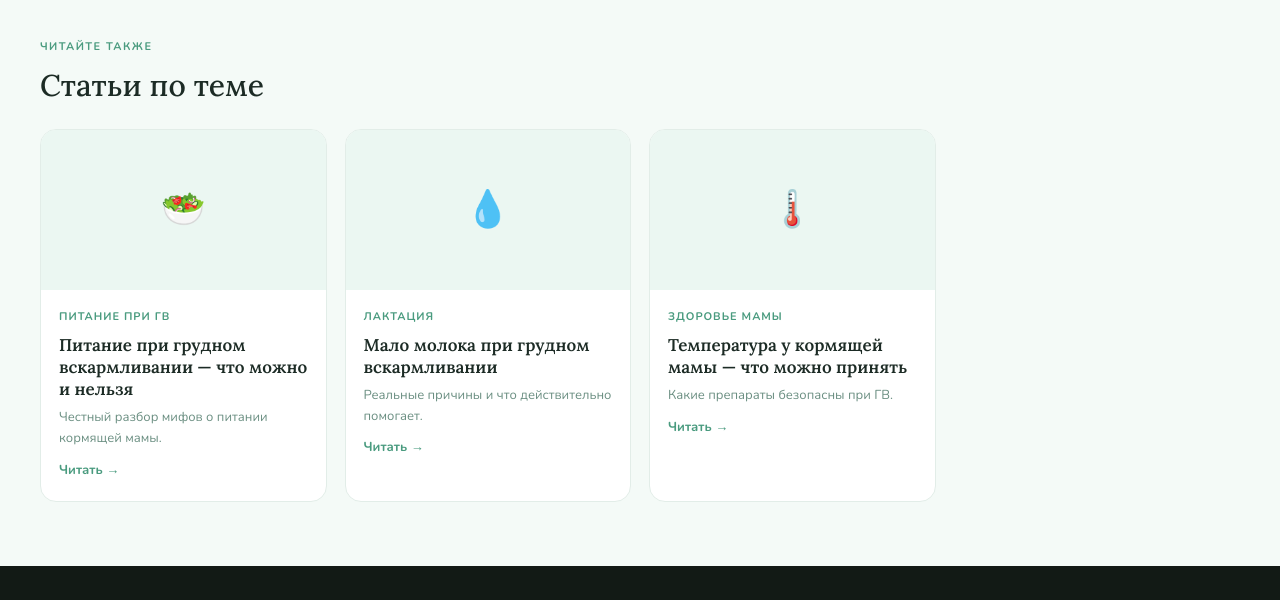
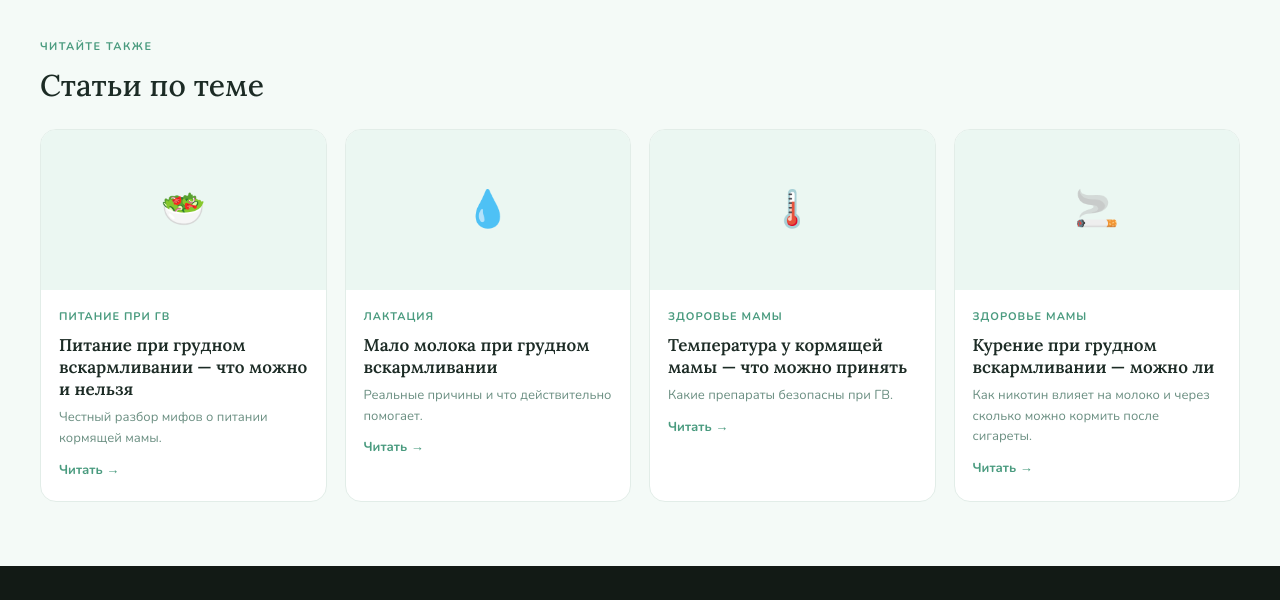
Before and after one commit to mariiagusevaes-fm/kormibaby, a plain HTML site: page alkogol-pri-gv.html in a window 1280 px wide. Shown: the part 6100-6700 px from the top of the page. Drawn offline with Linux system fonts and the light colour scheme.

Commit message:
Добавлена карточка /kurit-pri-gv в блок "Читайте также" на странице alkogol-pri-gv — страница про курение при ГВ была полным сиротой без единой входящей ссылки на сайте.

```diff
--- a/alkogol-pri-gv.html
+++ b/alkogol-pri-gv.html
@@ -714,6 +714,15 @@
           <span class="related-link">Читать →</span>
         </div>
       </a>
+      <a href="/kurit-pri-gv" class="related-card">
+        <div class="related-thumb">🚬</div>
+        <div class="related-body">
+          <div class="related-cat">Здоровье мамы</div>
+          <h3 class="related-ttl">Курение при грудном вскармливании — можно ли</h3>
+          <p class="related-desc">Как никотин влияет на молоко и через сколько можно кормить после сигареты.</p>
+          <span class="related-link">Читать →</span>
+        </div>
+      </a>
     </div>
   </div>
 </section>
```
